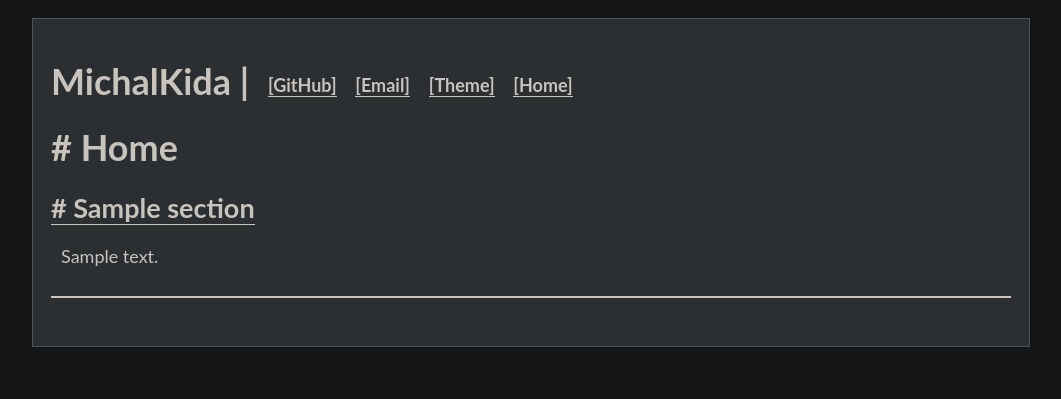
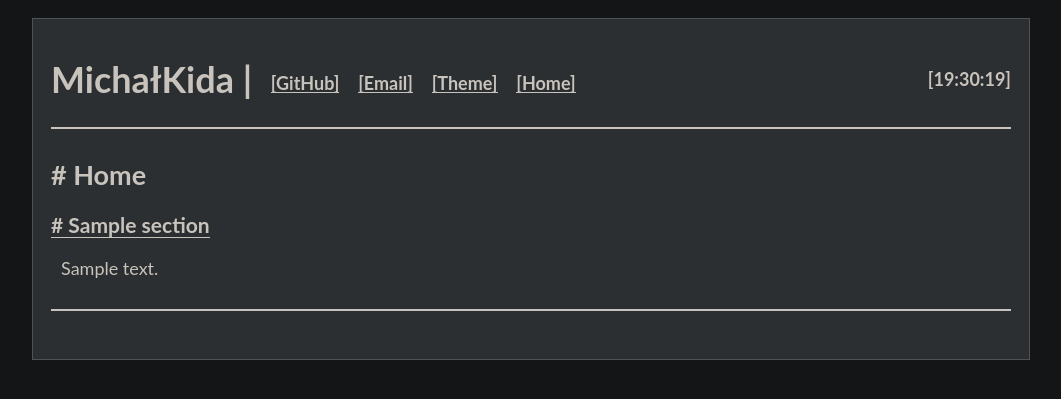
Before and after one commit to MichalTK0/kidami, a Django app: template site_app/templates/index.html in a window 1280 px wide. Shown: the top 399 px of the page, without its empty margins (109-1170 px from the left). Run offline with Django 4.2, Linux system fonts and the light colour scheme; the template is opened without the code that fills it: most values are stand-ins (such as "Sample title", 1, 10 or a date in 2020).

Commit message:
Added a clock because why not.

```diff
--- a/site_app/templates/experiences.html
+++ b/site_app/templates/experiences.html
@@ -1,11 +1,11 @@
 {% extends "base.html" %}
-
+{% block location %}Experience{% endblock %}
 {% block content %}
 <div class="container mt-5">
-    <h1># Experience</h1>
+    <h2># Experience</h2>
     {% for experience in experiences %}
     <div class="experience">
-        <h2># {{ experience.title }}{% if experience.company %} at {{ experience.company }}{% endif %}</h2>
+        <h3># {{ experience.title }}{% if experience.company %} at {{ experience.company }}{% endif %}</h3>
         <p class="dates">
             {{ experience.start_date|date:"F Y" }} - {% if not experience.end_date %}Present{% else %}{{ experience.end_date|date:"F Y" }}{% endif %}
         </p>
--- a/site_app/templates/index.html
+++ b/site_app/templates/index.html
@@ -1,16 +1,16 @@
 {% extends "base.html" %}
-
+{% block location %}Home{% endblock %}
 {% block content %}
 <div class="container mt-5">
-    <h1># Home</h1>
+    <h2># Home</h2>
     {% for section in main_data %}
     <div class="main_section">
         {% if section.href %}
-            <h2><a href="{{ section.href }}"># {{ section.title }}</a></h2>
+            <h3><a href="{{ section.href }}"># {{ section.title }}</a></h3>
         {% else %}
-            <h2># {{ section.title }}</h2>
+            <h3># {{ section.title }}</h3>
         {% endif %}
-        <div class="description">{{ section.description }}</div>
+        <div class="description">{{ section.description|safe }}</div>
         <hr class="section-separator">
     </div>
     {% endfor %}
--- a/static/css/style.css
+++ b/static/css/style.css
@@ -137,3 +137,15 @@ li {
     margin-left: 10px;
     margin-right: 10px;
 }
+
+h1 {
+    line-height: 1; /* Adjust the value as needed to align the clock vertically */
+    display: flex;
+    align-items: center;
+    justify-content: space-between; /* Align content with space between */
+}
+
+.header-clock {
+    font-size: 1rem;
+    margin-left: 10px; /* You can adjust the margin as needed */
+}
--- a/static/js/base.js
+++ b/static/js/base.js
@@ -72,3 +72,20 @@ function loadTheme() {
 
 // Load theme state on page load
 loadTheme();
+
+function updateClock() {
+    const clock = document.getElementById("clock");
+    if (clock) {
+        const now = new Date();
+        const timeOptions = { hour: "2-digit", minute: "2-digit", second: "2-digit", hour12: false };
+        const timeString = now.toLocaleTimeString(undefined, timeOptions);
+        clock.textContent = "[" + timeString + "]";
+    }
+}
+
+function startClock() {
+    updateClock(); // Update the clock immediately
+    setInterval(updateClock, 1000); // Update the clock every second
+}
+
+document.addEventListener("DOMContentLoaded", startClock);
--- a/templates/base.html
+++ b/templates/base.html
@@ -1,7 +1,7 @@
 <!DOCTYPE html>
 <html>
   <head>
-    <title>{% block title %}kidami{% endblock %}</title>
+    <title>kidami | {% block location %}{% endblock %}</title>
     {% load static %}
     <link rel="stylesheet" type="text/css" href="{% static 'css/style.css' %}">
     <link rel="stylesheet" type="text/css" href="{% static 'css/normalize.css' %}">
@@ -9,9 +9,9 @@
   </head>
 <body id="content">
     <header>
-        <!-- Your header content goes here -->
             <h1>
-            MichalKida |
+                <div class="left-elements">
+                MichałKida |
                 <div class="header-dropdown">
                     <a class="header-button" onclick="toggleDropdown(event)">[GitHub]</a>
                     <div class="header-dropdown-content">
@@ -24,8 +24,10 @@
                 {% if not request.path == '/' %}
                     <a href="{% url 'index' %}" class="back-button">[Home]</a>
                 {% endif %}
-
+                </div>
+                <span id="clock" class="header-clock"></span>
             </h1>
+        <hr class="section-separator">
     </header>
 
     <main>
@@ -33,7 +35,6 @@
         {% endblock %}
     </main>
     <footer>
-        <!-- Your footer content goes here -->
     </footer>
 </body>
 </html>
```
Also changed, not shown: site_app/templates/projects.html (+4 -4 lines). Lines whose indentation alone changed are shown as unchanged.
